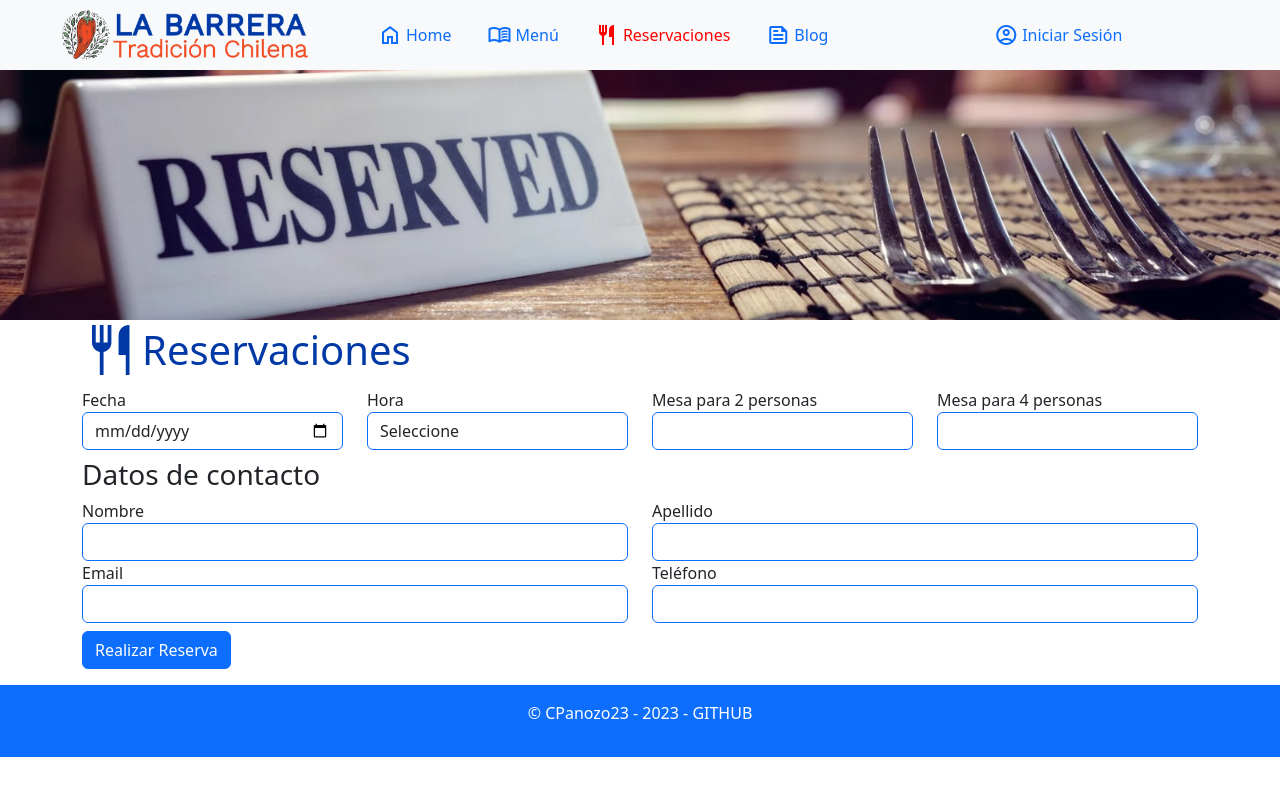
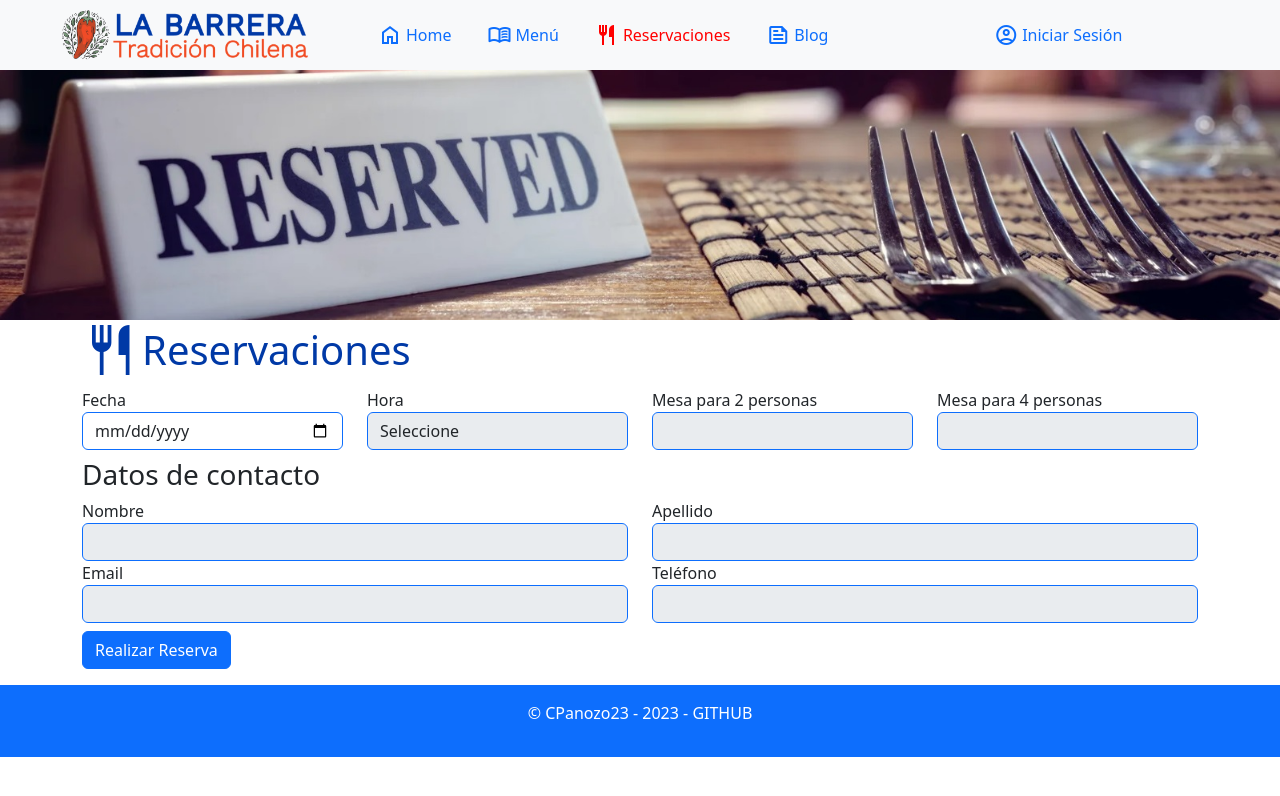
Before and after one commit to CPanozo23/FullStack_proy04, a React (Vite) app: page /reservation in a window 1280 px wide. Shown: the top 796 px of the page. Built offline with nearby package versions, Linux system fonts and the light colour scheme.

Commit message:
validate calendar ir reserved

```diff
--- a/src/components/ContactUs.jsx
+++ b/src/components/ContactUs.jsx
@@ -26,12 +26,12 @@ export const ContactUs = () => {
         try {
             await db.collection('contact').add(infoContact)
             document.getElementById('contactForm').reset()
-            alertMsg('success', 'Información enviada')
+            alertMsg('success', 'Información enviada',3000, true)
         } catch (error) {
             if(error.message.includes('internal')){
-              alertMsg('error', 'Intente más tarde')
+              alertMsg('error', 'Intente más tarde',3000, true)
             }else{
-              alertMsg('error', 'Algo salió mal')
+              alertMsg('error', 'Algo salió mal',3000, true)
             }
 
         }
--- a/src/helpers/generalFunctions.js
+++ b/src/helpers/generalFunctions.js
@@ -7,12 +7,12 @@ export const actualDate = () =>{
     const formatDateNow = `${day}/${month}/${year}`
     return formatDateNow
 }
-export const alertMsg = (icon, title) => {
+export const alertMsg = (icon, title, timer, btn) => {
     Swal.fire({
         icon: icon,
         title: title,
-        showConfirmButton: false,
-        timer: 2000,
+        showConfirmButton: btn,
+        timer: timer,
         timerProgressBar: true,
       })
 }
--- a/src/pages/DashboardAdmin.jsx
+++ b/src/pages/DashboardAdmin.jsx
@@ -29,9 +29,10 @@ export const DashboardAdmin = () => {
       const actualState = doc.data().state
       const newState = actualState === 'Sin responder' ? 'Respondido' : 'Sin responder'
       await db.collection('contact').doc(id).update({ state: newState })
-      alertMsg('success', 'Estado actualizado')
+      alertMsg('success', 'Estado actualizado', 2000, true)
     }else{
-      alertMsg('error', 'Intente más tarde')
+      alertMsg('error', 'Intente más tarde', 2000, true)
+
     }
   }
 
--- a/src/pages/Reservation.jsx
+++ b/src/pages/Reservation.jsx
@@ -1,38 +1,95 @@
 import { useEffect, useState } from 'react'
+import { db } from "../firebase/firebase"
+import { actualDate, alertMsg } from '../helpers/generalFunctions'
 
-export const Reservation = () =>  {
+export const Reservation = () => {
 
-  useEffect(() => {
-    //luego dejar en otro js
-    document.getElementById("reservaForm").addEventListener("submit", function(event) {
-      event.preventDefault()
-      let fechaInput = document.getElementById("fecha").value;
-      console.log(fechaInput) // YYYY/MM/DD
-      let fechaActual = new Date();
-      console.log(fechaActual.getDay())
-    })
+  const [infoReservation, setInfoReservation] = useState({
+    dateR: '',
+    hour: '',
+    table2: '',
+    table4: '',
+    name: '',
+    lastname: '',
+    email: '',
+    phone: '',
+    state: 'Sin realizar'
   })
 
-  //cleanForm
+  const handleChangeForm = ({ target }) => {
+    setInfoReservation({
+      ...infoReservation, [target.name]: target.value
+    })
 
-  return(
-    <main class="reservation">
+    let dateNow = actualDate().split("/")
+    dateNow = dateNow.map((e) => parseInt(e));
+
+    let targets = [
+      document.querySelector('[name="hour"]'),
+      document.querySelector('[name="table2"]'),
+      document.querySelector('[name="table4"]'),
+      document.querySelector('[name="name"]'),
+      document.querySelector('[name="lastname"]'),
+      document.querySelector('[name="email"]'),
+      document.querySelector('[name="phone"]')
+    ]
+
+    if (target.name === "dateR") {
+      let dateInput = target.value.split("-")
+      dateInput = dateInput.map((e) => parseInt(e));
+      let txt= "La fecha debe ser entre el día siguiente y un año"
+      if(isNaN(dateInput[0])){
+        msgDate(txt,true)
+      }else{
+        if(dateInput[0]<dateNow[2]){
+          msgDate(txt,true)
+        }else if(dateInput[0]===dateNow[2] && dateInput[1]<dateNow[1]){
+          msgDate(txt,true)
+        }else if(dateInput[0]===dateNow[2] && dateInput[1]===dateNow[1] &&dateInput[2]<=dateNow[0]){
+          msgDate(txt,true)
+        } else {
+          if(dateInput[0]>dateNow[2]+1){
+            msgDate(txt,true)
+          }else if(dateInput[0]===dateNow[2]+1 && dateInput[1]>dateNow[1]){
+            msgDate(txt,true)
+          }else if(dateInput[0]===dateNow[2]+1 && dateInput[1]===dateNow[1] &&dateInput[2]>dateNow[0]){
+            msgDate(txt,true)
+          } else {
+            targets = targets.map((e) => e.disabled=false)
+        }
+      }
+      }
+    }
+
+    //AQUI LLAMAR
+    function msgDate(msg, state){
+      console.log(msg)
+      alertMsg("error", msg, 3000, true)
+      targets = targets.map((e) => e.disabled=state)
+    }
+
+  }
+  const submitForm = async (e) => {
+    e.preventDefault()
+  }
+      return (
+        <main className="reservation">
           <img src="./img/reserved.jpg" alt="" />
-        <section class="container">
+          <section className="container">
             <h1 className=" d-flex align-items-center">
-        <span class="material-symbols-outlined">restaurant</span>
+              <span className="material-symbols-outlined">restaurant</span>
               Reservaciones
             </h1>
             <article className=''>
-        <form id="reservaForm">
+              <form id="reservedForm" onSubmit={submitForm}>
                 <div className="row mb-2">
-            <div class="form-group col-lg-3 col-md-6 col-sm-6 col-xs-12">
-              <label htmlFor="fecha">Fecha</label>
-              <input type="date" id="fecha" class="form-control border-primary" min="" required />
+                  <div className="form-group col-lg-3 col-md-6 col-sm-6 col-xs-12">
+                    <label htmlFor="dateR">Fecha</label>
+                    <input type="date" id="dateR" name="dateR" className="form-control border-primary" required onChange={handleChangeForm} />
                   </div>
-            <div class="form-group col-lg-3 col-md-6 col-sm-6 col-xs-12">
-              <label htmlFor="hora">Hora</label>
-              <select id="hora" class="form-control border-primary" required>
+                  <div className="form-group col-lg-3 col-md-6 col-sm-6 col-xs-12">
+                    <label htmlFor="hour">Hora</label>
+                    <select id="hour" name="hour" className="form-control border-primary" required onChange={handleChangeForm} disabled>
                       <option value="">Seleccione</option>
                       <option value="12">12:00</option>
                       <option value="13">13:00</option>
@@ -46,42 +103,38 @@ export const Reservation = () =>  {
                       <option value="21">21:00</option>
                     </select>
                   </div>
-            <div class="form-group col-lg-3 col-md-6 col-sm-6 col-xs-12">
-              <label htmlFor="mesa">Mesa para 2 personas</label>
-              <input type="number" id="mesa" class="form-control border-primary" min="0" max="10" />
+                  <div className="form-group col-lg-3 col-md-6 col-sm-6 col-xs-12">
+                    <label htmlFor="table2">Mesa para 2 personas</label>
+                    <input type="number" id="table2" name="table2" className="form-control border-primary" min="0" max="10" onChange={handleChangeForm} disabled />
                   </div>
-            <div class="form-group col-lg-3 col-md-6 col-sm-6 col-xs-12">
-              <label htmlFor="mesa">Mesa para 4 personas</label>
-              <input type="number" id="mesa" class="form-control border-primary" min="0" max="10" />
+                  <div className="form-group col-lg-3 col-md-6 col-sm-6 col-xs-12">
+                    <label htmlFor="table4">Mesa para 4 personas</label>
+                    <input type="number" id="table4" name="table4" className="form-control border-primary" min="0" max="10" onChange={handleChangeForm} disabled />
                   </div>
                 </div>
                 <h3>Datos de contacto</h3>
                 <div className="row mb-2">
-          <div class="form-group col-sm-6 col-xs-12">
-            <label htmlFor="nombre">Nombre</label>
-            <input type="text" id="nombre" class="form-control border-primary" required />
+                  <div className="form-group col-sm-6 col-xs-12">
+                    <label htmlFor="name">Nombre</label>
+                    <input type="text" id="name" name="name" className="form-control border-primary" required onChange={handleChangeForm} disabled />
                   </div>
-          <div class="form-group col-sm-6 col-xs-12">
-            <label htmlFor="apellido">Apellido</label>
-            <input type="text" id="apellido" class="form-control border-primary" required />
+                  <div className="form-group col-sm-6 col-xs-12">
+                    <label htmlFor="lastname">Apellido</label>
+                    <input type="text" id="lastname" name="lastname" className="form-control border-primary" required onChange={handleChangeForm} disabled />
                   </div>
-          <div class="form-group col-sm-6 col-xs-12">
+                  <div className="form-group col-sm-6 col-xs-12">
                     <label htmlFor="email">Email</label>
-            <input type="email" id="email" class="form-control border-primary" required />
+                    <input type="email" id="email" name="email" className="form-control border-primary" required onChange={handleChangeForm} disabled />
                   </div>
-          <div class="form-group col-sm-6 col-xs-12">
-            <label htmlFor="telefono">Teléfono</label>
-            <input type="tel" id="telefono" class="form-control border-primary" required />
+                  <div className="form-group col-sm-6 col-xs-12">
+                    <label htmlFor="phone">Teléfono</label>
+                    <input type="tel" id="phone" name="phone" className="form-control border-primary" required onChange={handleChangeForm} disabled />
                   </div>
-
-
                 </div>
-
-      <button type="submit" class="btn btn-primary">Realizar Reserva</button>
+                <button type="submit" className="btn btn-primary">Realizar Reserva</button>
               </form>
             </article>
           </section>
         </main>
-
       )
     }
```
Lines whose indentation alone changed are shown as unchanged.
